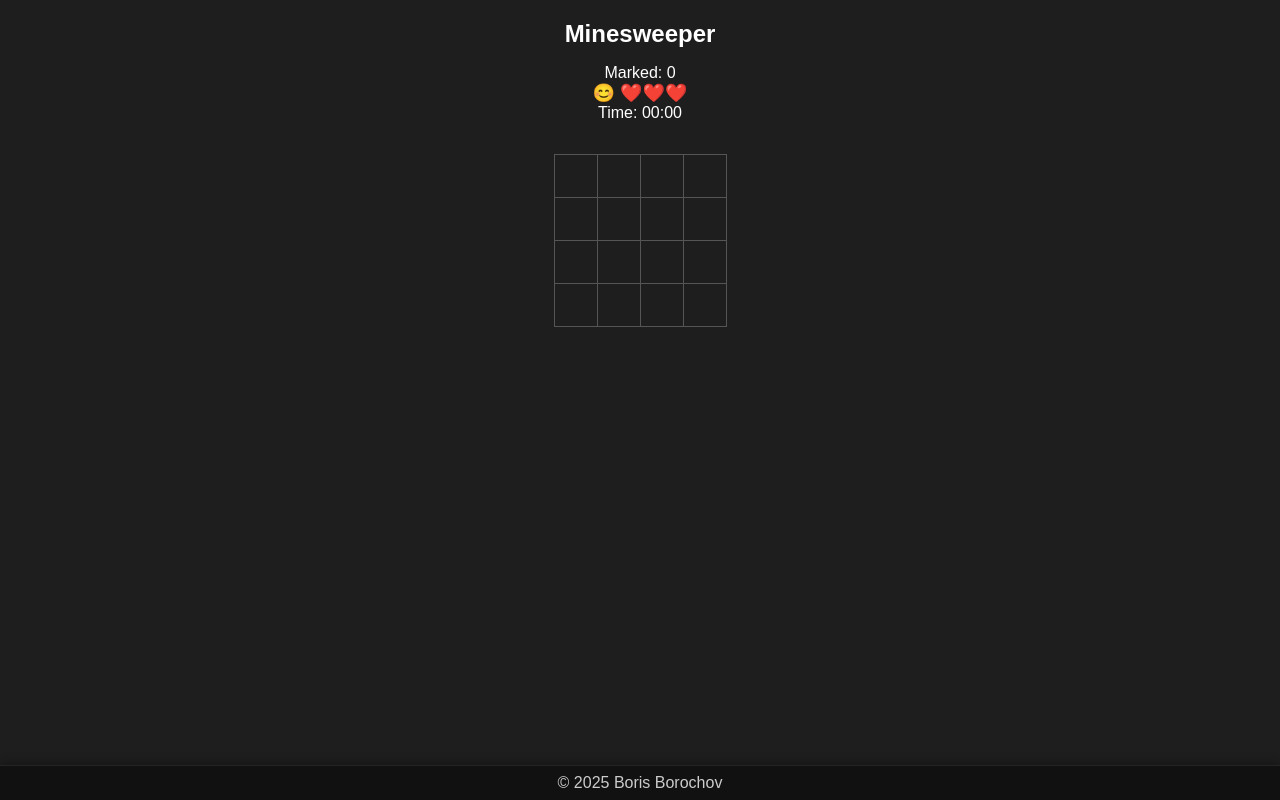
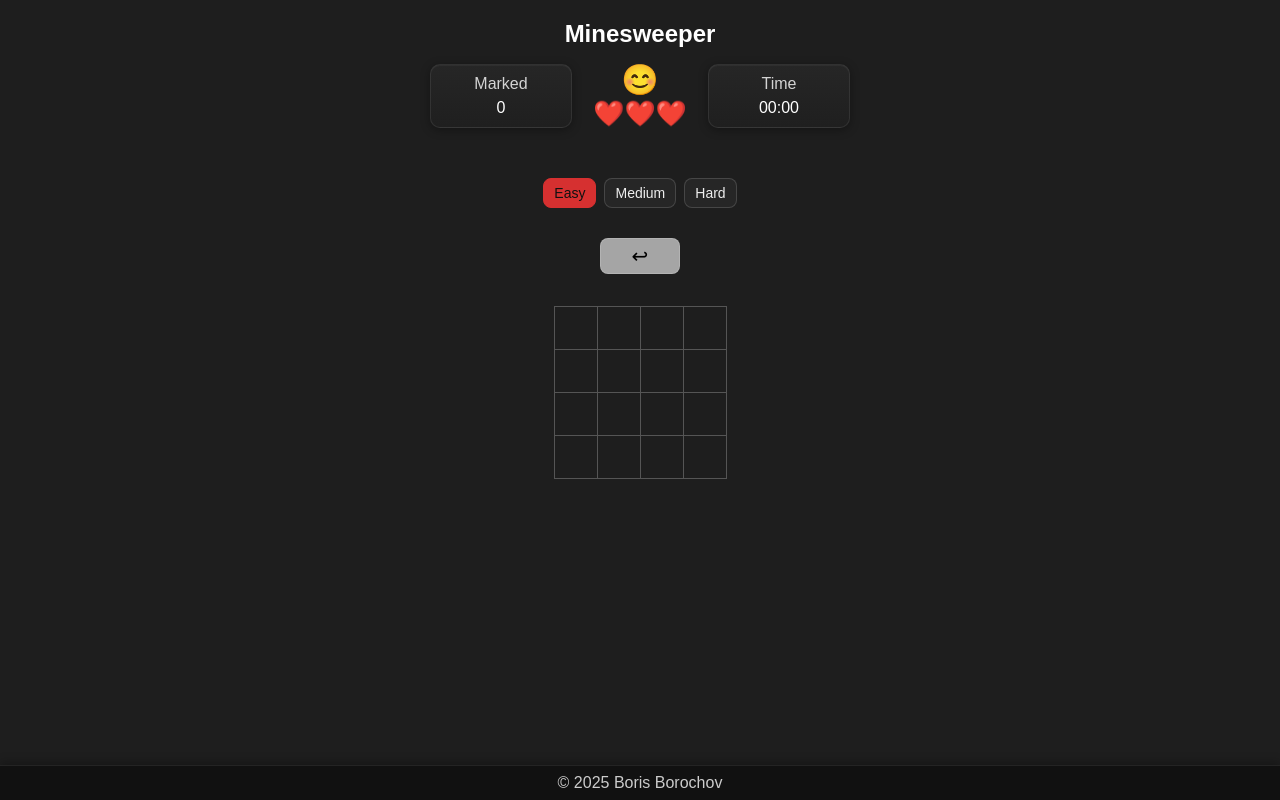
Before and after one commit to Borisb127/sprint1, a plain HTML site: page index.html in a window 1280 px wide. Drawn offline with Linux system fonts and the light colour scheme.

Commit message:
added: Timer, Marked counter, levels

```diff
--- a/css/style.css
+++ b/css/style.css
@@ -6,6 +6,8 @@ body {
     color: #fff;
     font-family: Arial, sans-serif;
     text-align: center;
+    padding-bottom: 60px;
+
 }
 
 .board {
@@ -30,6 +32,138 @@ body {
 
 
 
+
+
+
+/* panel */
+.panel {
+    display: grid;
+    grid-template-columns: auto 1fr auto;
+    align-items: center;
+    gap: 16px;
+    max-width: 420px;
+    margin: 12px auto 0;
+}
+
+.marked-panel {
+    display: flex;
+    flex-direction: column;
+    align-items: center;
+
+    border: 1px solid rgba(255, 255, 255, 0.08);
+    border-radius: 10px;
+
+    gap: 6px;
+    padding: 10px;
+    background: linear-gradient(180deg, #262626 0%, #1f1f1f 100%);
+    box-shadow: 0 2px 10px rgba(0, 0, 0, 0.35), inset 0 1px 0 rgba(255, 255, 255, 0.04);
+    width: 120px;
+    text-align: left;
+}
+
+.middle-panel {
+    text-align: center;
+}
+
+.timer-panel {
+
+    display: flex;
+    flex-direction: column;
+    align-items: center;
+
+    border: 1px solid rgba(255, 255, 255, 0.08);
+    border-radius: 10px;
+
+    gap: 6px;
+    padding: 10px;
+    background: linear-gradient(180deg, #262626 0%, #1f1f1f 100%);
+    box-shadow: 0 2px 10px rgba(0, 0, 0, 0.35), inset 0 1px 0 rgba(255, 255, 255, 0.04);
+    width: 120px;
+    text-align: right;
+}
+
+
+.smiley {
+    cursor: pointer;
+    font-size: 30px;
+    line-height: 1;
+}
+
+.lives-count {
+    display: block;
+    margin-top: 4px;
+    font-size: 25px;
+
+}
+
+
+.marked-panel,
+.timer-panel {}
+
+
+.marked-word,
+.time-word {
+    opacity: 0.8;
+}
+
+
+
+
+/* levels */
+.levels {
+    display: flex;
+    gap: 8px;
+    justify-content: center;
+    margin: 50px auto 0;
+}
+
+.level-btn {
+    cursor: pointer;
+    padding: 6px 10px;
+    border-radius: 8px;
+    border: 1px solid rgba(255, 255, 255, 0.15);
+    background: #262626;
+    color: #eee;
+    font-size: 14px;
+}
+
+.level-btn:hover {
+    filter: brightness(1.50);
+}
+
+.level-btn.active {
+    background: #d63030;
+    color: #111;
+    border-color: #d63030;
+}
+
+
+
+
+
+
+
+.undo-btn {
+    margin-top: 30px;
+    font-size: 20px;
+
+    cursor: pointer;
+    padding: 5px;
+    border-radius: 8px;
+    border: 1px solid rgba(255, 255, 255, 0.15);
+    background: #a5a5a5;
+    color: #000000;
+    width: 80px;
+}
+
+
+
+.undo-btn:hover {
+    filter: brightness(1.50);
+}
+
+
+
 /* cells */
 .cell {
     caret-color: transparent;
@@ -50,6 +184,40 @@ body {
 .cell.hit {
     background: #5a1f1f;
 }
+
+.cell.num-1 {
+    color: #00a2ff;
+}
+
+.cell.num-2 {
+    color: #1ca000;
+}
+
+.cell.num-3 {
+    color: #ff2a2a;
+}
+
+.cell.num-4 {
+    color: #0000aa;
+}
+
+.cell.num-5 {
+    color: #800000;
+}
+
+.cell.num-6 {
+    color: #008080;
+}
+
+.cell.num-7 {
+    color: #000000;
+}
+
+.cell.num-8 {
+    color: #808080;
+}
+
+
 
 
 
@@ -117,16 +285,6 @@ body {
 
 
 
-
-.panel .panel-middle {
-
-    font-size: 18px;
-}
-
-
-
-
-
 /* footer */
 footer {
     position: fixed;
--- a/index.html
+++ b/index.html
@@ -9,14 +9,16 @@
 
 <body onload="onInit()">
 
+	<!-- TITLE + PANEL -->
 	<h1 class="title">Minesweeper</h1>
 
 	<div class="panel">
 
-		<span class="marked">
-			Marked: <span class="marked-count">0</span>
+		<span class="marked-panel">
+			<span class="marked-word">Marked</span>
+			<span class="marked-count">0</span>
 		</span>
-		<div class="panel-middle">
+		<div class="middle-panel">
 			<span class="smiley" onclick="onInit()">
 				😊
 			</span>
@@ -24,25 +26,38 @@
 				<span class="lives-count"></span>
 			</span>
 		</div>
-		<span class="timer">
-			Time: <span class="time-count">00:00</span>
+		<span class="timer-panel">
+			<span class="time-word">Time</span>
+			<span class="time-count">00:00</span>
 		</span>
 
 	</div>
 
 
+
+
+	<!-- LEVELS BAR -->
+	<div class="levels">
+		<button class="level-btn active" onclick="setLevel('easy')">Easy</button>
+		<button class="level-btn" onclick="setLevel('medium')">Medium</button>
+		<button class="level-btn" onclick="setLevel('hard')">Hard</button>
+	</div>
+
+	<button class="undo-btn" onclick="onUndo()">↩</button>
+
+	<!-- GAME BOARD -->
+
 	<table class="board">
 		<tbody></tbody>
 	</table>
 
-
+	<!-- ENDGAME MODAL -->
 	<div class="modal">
 		<div class="modal-box">
 			<p class="modal-msg"></p>
 			<button class="modal-ok" onclick="onModalOk()">OK</button>
 		</div>
 	</div>
-
 
 
 	<footer>
--- a/js/app.js
+++ b/js/app.js
@@ -1,11 +1,16 @@
 'use strict'
 
 
-
+var gHistory = []
 var gBoard
 var gLevel = {
     SIZE: 4,
     MINES: 3
+}
+const LEVELS = {
+    easy: { SIZE: 4, MINES: 2 },
+    medium: { SIZE: 8, MINES: 12 },
+    hard: { SIZE: 12, MINES: 30 }
 }
 var gGame = {
     isOn: false,
@@ -16,7 +21,9 @@ var gGame = {
 }
 var gLives = 3
 var gModalTimeoutId = null
-var gTimeId = null
+
+var gStartTime
+var gTimerIntervalId
 
 
 
@@ -27,7 +34,7 @@ function onInit() {
         gModalTimeoutId = null
     }
 
-
+    gHistory = [] // clear undo history
     gGame = {
         isOn: true,
         revealedCount: 0,
@@ -36,7 +43,7 @@ function onInit() {
         firstClick: true
     }
 
-    var modal = document.querySelector('.modal')
+    const modal = document.querySelector('.modal')
     modal.classList.add('hidden')
 
     gBoard = buildBoard(gLevel.SIZE)
@@ -46,9 +53,14 @@ function onInit() {
     //setMinesNegsCount(gBoard)
 
     gLives = 3
-    var elSmiley = document.querySelector('.smiley')
+    const elSmiley = document.querySelector('.smiley')
     elSmiley.textContent = '😊'
+    const elTimer = document.querySelector('.time-count')
+    elTimer.innerText = '00:00'
+    clearInterval(gTimerIntervalId) // in case already running
     renderLives()
+    renderMarkedCount()
+
 
     debugPrint(gBoard)
     renderBoard(gBoard)
@@ -65,7 +77,25 @@ function createCell() {
 }
 
 
+function setLevel(level) {
+    console.log('level:', level)
 
+
+    gLevel.SIZE = LEVELS[level].SIZE
+    gLevel.MINES = LEVELS[level].MINES
+
+    const elLevelBtns = document.querySelectorAll('.level-btn')
+    elLevelBtns.forEach(function (btn) {
+        var key = btn.textContent.toLowerCase().trim()
+        if (key === level) {
+            btn.classList.add('active')
+        } else {
+            btn.classList.remove('active')
+        }
+    })
+
+    onInit()
+}
 
 ////////////////////BOARD LOGIC
 
@@ -102,7 +132,6 @@ function renderBoard(board) {
 
             var val = getCellText(cell)
 
-
             strHTML += `<td class="cell ${cell.isRevealed ? 'revealed' : ''}
                                          ${cell.isMarked ? 'marked' : ''}"
                             data-i="${i}"
@@ -137,6 +166,7 @@ function onCellClicked(elCell, i, j) {
         placeMines(gBoard, gLevel.MINES, i, j)
         // placeMinesStatic(gBoard)
         setMinesNegsCount(gBoard)
+        onStartTimer() // start timer on first click
         debugPrint(gBoard)
         gGame.firstClick = false
         console.log('first click')
@@ -184,6 +214,8 @@ function onCellClicked(elCell, i, j) {
         gGame.revealedCount++
 
         expandReveal(gBoard, i, j)
+        renderMarkedCount()
+
         renderBoard(gBoard)
         checkGameOver()
         return
@@ -256,6 +288,8 @@ function onCellMarked(event, elCell, i, j) {
         ? elCell.classList.add('marked')
         : elCell.classList.remove('marked')
     elCell.textContent = getCellText(cell)
+
+    renderMarkedCount()
     checkGameOver()
 
 }
@@ -350,6 +384,7 @@ function checkGameOver() {
         elSmiley.textContent = '😵'
         revealAllMines(gBoard)
         renderBoard(gBoard)
+        onStopTimer()
 
         gModalTimeoutId = setTimeout(function () {
             showModal('You Lost!')
@@ -380,6 +415,7 @@ function checkGameOver() {
 
     if (allMinesMarked && allSafeRevealed) {
         gGame.isOn = false
+        onStopTimer()
         elSmiley.textContent = '😎'
 
         gModalTimeoutId = setTimeout(function () {
@@ -412,6 +448,50 @@ function onModalOk() {
 
 
 
+////////////////////MARKED BOX LOGIC
+function renderMarkedCount() {
+    var elMarkedSpan = document.querySelector('.marked-count')
+    elMarkedSpan.innerText = gGame.markedCount
+}
+
+////////////////////TIMER BOX LOGIC
+function onStartTimer() {
+    //console.log('Timer started')
+
+    gStartTime = new Date()
+
+    clearInterval(gTimerIntervalId) // in case already running
+    gTimerIntervalId = setInterval(updateTimer, 1000)
+}
 
 
-////////////////////TIMER LOGIC
+function updateTimer() {
+    var elapsedSec = Math.floor((Date.now() - gStartTime) / 1000)
+    var seconds = elapsedSec % 60
+    var minutes = Math.floor(elapsedSec / 60)
+
+    // console.log('sec', seconds)
+    // console.log('min', minutes)
+
+    // add zero at start
+    var mm = String(minutes).padStart(2, '0')
+    var ss = String(seconds).padStart(2, '0')
+
+
+    const elTimer = document.querySelector('.time-count')
+    elTimer.innerText = `${mm}:${ss}`
+    gGame.secsPassed = elapsedSec
+    // elTimer.innerText = `00:${(diff / 1000).toFixed(0)}`
+}
+
+function onStopTimer() {
+    console.log('Timer stopped')
+    clearInterval(gTimerIntervalId) // in case already running
+}
+
+
+
+////////////////////UNDO LOGIC
+function onUndo() {
+    console.log('Undo clicked')
+}
```
